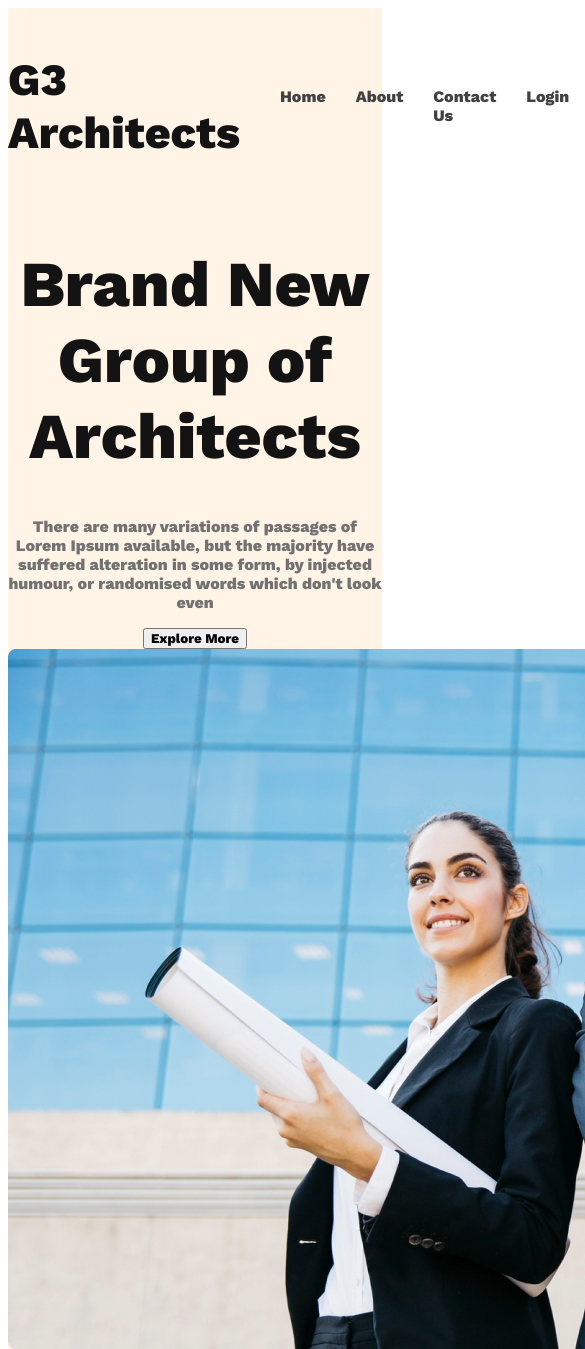
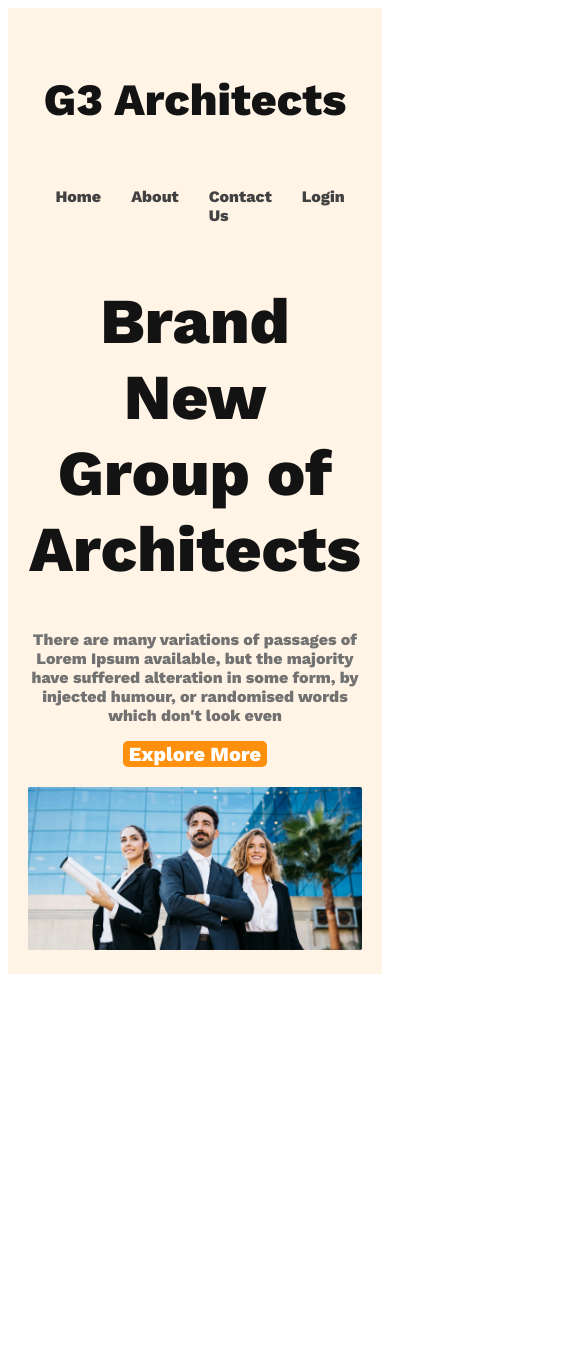
Before and after one commit to aysha3f/g3-architects-website, a plain HTML site: page index.html in a window 390 px wide. Shown: the top 1349 px of the page, 585 px wide, since content can reach past the window. After the commit the page ends 982 px from the top, so only its background shows below. Drawn offline with nearby package versions, Linux system fonts and the light colour scheme.

Commit message:
finished header section with responsive

```diff
--- a/index.html
+++ b/index.html
@@ -27,12 +27,13 @@
                     look even</p>
                 <button class="btn-primary">Explore More</button>
             </div>
+            <img src="images/banner.png" alt="">
  </div>
-        <img src="images/banner.png" alt="">
 </header>
 <main>
 
 </main>
+
 <footer>
 
 </footer>
--- a/styles/architect.css
+++ b/styles/architect.css
@@ -11,7 +11,14 @@
 }
 /* header styles */
 .btn-primary{
-
+  border-radius: 5px;
+  color: #fff;
+  background-color: #FF900E;
+  padding: 20px ,25px;
+  cursor: pointer;
+  font-size: 1.25rem;
+  font-weight: 700;
+border: 0;
 }
 header{
   background-color: rgba(255, 144, 14, 0.10);
@@ -54,3 +61,26 @@ text-align: center;
 .banner-discription{
   color: #727272;
 }
+.banner img{
+  margin-top: 20px;
+  width: 100%;
+}
+/* responsive styles queries */
+/* mobile devices */
+@media screen and (max-width:576px){
+  header{
+    padding: 20px;
+  }
+  nav{
+    flex-direction: column;
+  }
+}
+/* tablet or medium devices */
+@media screen and (min-width:576px)and (max-width:960px){
+  header{
+    padding: 50px;
+  }
+  nav{
+    flex-direction: column;
+  }
+}
```
Lines whose indentation alone changed are shown as unchanged.
